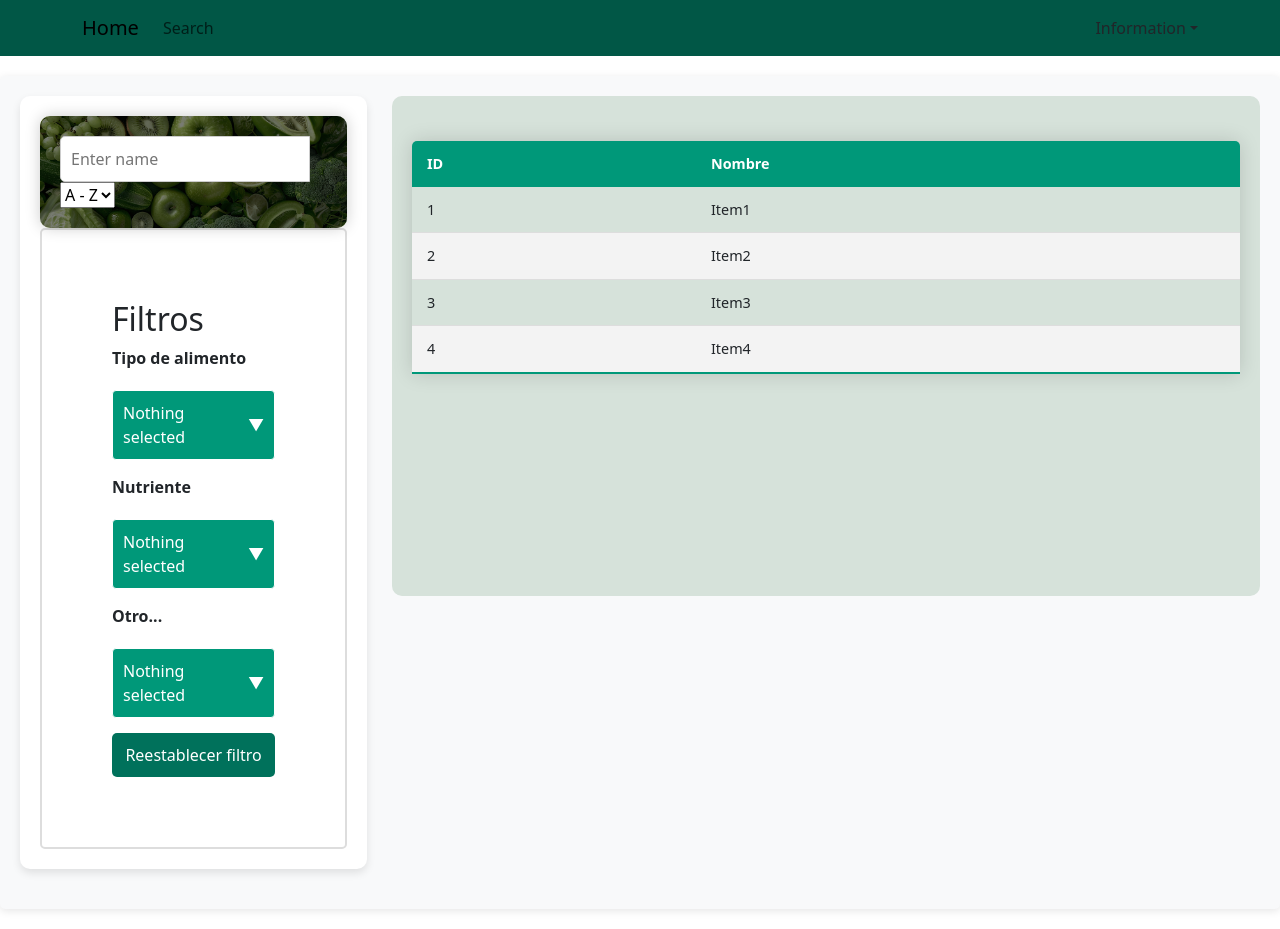
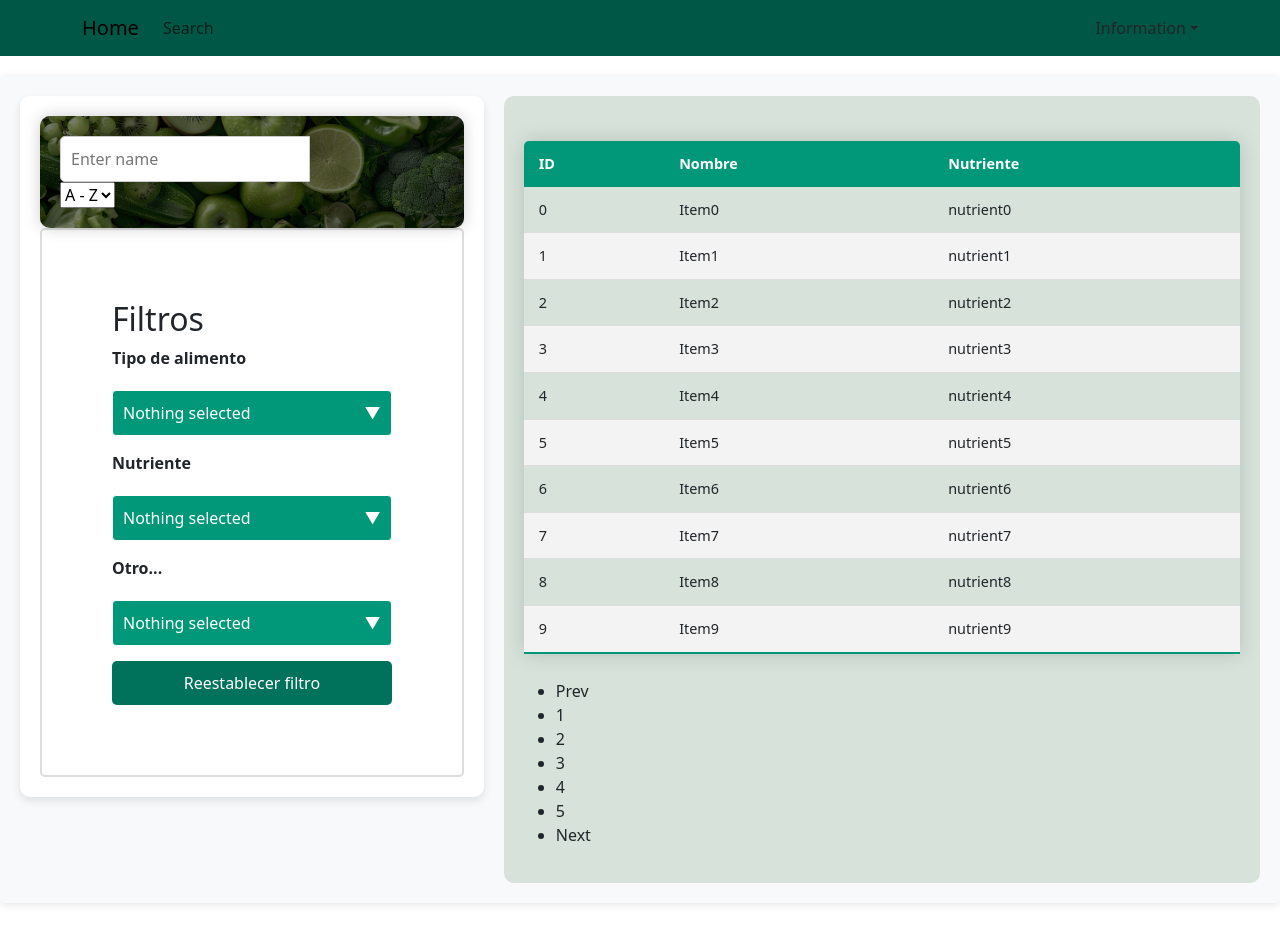
Before and after one commit to Pixoll/food-comp-db-frontend, a React (Create React App) app: page /search in a window 1280 px wide. Built offline with nearby package versions, Linux system fonts and the light colour scheme.

Commit message:
Add implementation of pagination

```diff
--- a/src/assets/css/_searchPage.css
+++ b/src/assets/css/_searchPage.css
@@ -9,7 +9,7 @@
 }
 
 .food-list {
-    width: 70%;
+    width: 62%;
     background-color: rgb(214, 226, 218);
     min-height: 500px;
     padding: 20px;
@@ -19,7 +19,7 @@
 }
 
 .filter-section {
-    width: 28%;
+    width: 38%;
     min-width: 320px;
     margin-right: 20px;
     margin-bottom: 20px;
--- a/src/core/components/search/FoodResultsTable.tsx
+++ b/src/core/components/search/FoodResultsTable.tsx
@@ -6,36 +6,91 @@ interface FoodResultsListProps {
 }
 
 const FoodResultsTable: React.FC<FoodResultsListProps> = ({ url }) => {
+  const data = [];
+
+for (let i = 0; i < 50; i++) {
+  data.push({ id: i, name: 'Item' + i , nutrient: 'nutrient'+ i});
+}
+
+  const [currentPage, setCurrentPage] = useState(1);
+  const recordsPerPage = 10;
+  const lastIndex = currentPage * recordsPerPage;
+  const firstIndex = lastIndex - recordsPerPage;
+  const records = data.slice(firstIndex, lastIndex);
+  const npage = Math.ceil(data.length / recordsPerPage);
+  const numbers = [...Array(npage + 1).keys()].slice(1);
+
   const navigate = useNavigate();
 
-  const data = [
-    { id: 1, name: "Item1" },
-    { id: 2, name: "Item2" },
-    { id: 3, name: "Item3" },
-    { id: 4, name: "Item4" },
-  ];
+  const handleRowClick = (id: number) => {
+    navigate(`/search/details/${id}`);
+  };
 
-  const handleRowClick = (id: number) => {
-    navigate('/search/details/${id}');
+  const prePage = () => {
+    if (currentPage !== 1) {
+      setCurrentPage(currentPage - 1);
+    }
+  };
+
+  const nextPage = () => {
+    if (currentPage !== npage) {
+      setCurrentPage(currentPage + 1);
+    }
+  };
+
+  const changePage = (n: number) => {
+    setCurrentPage(n);
   };
 
   return (
+    <div className="food-list">
       <table className="content-table-foods">
         <thead>
           <tr>
             <th>ID</th>
             <th>Nombre</th>
+            <th>Nutriente</th>
           </tr>
         </thead>
         <tbody>
-        {data.map((item) => (
+          {records.map((item) => (
             <tr key={item.id} onClick={() => handleRowClick(item.id)}>
               <td data-label="ID">{item.id}</td>
               <td data-label="Nombre">{item.name}</td>
+              <td data-label="Nombre">{item.nutrient}</td>
             </tr>
           ))}
         </tbody>
       </table>
+      <nav>
+        <ul className="pagination-table">
+          <li className="page-item-table">
+            <a href="#" className="page-link" onClick={prePage}>
+              Prev
+            </a>
+          </li>
+          {numbers.map((n, i) => (
+            <li
+              className={`page-item-table ${currentPage === n ? "active" : ""}`}
+              key={i}
+            >
+              <a
+                href="#"
+                className="page-link"
+                onClick={() => changePage(n)}
+              >
+                {n}
+              </a>
+            </li>
+          ))}
+          <li className="page-item-table">
+            <a href="#" className="page-link" onClick={nextPage}>
+              Next
+            </a>
+          </li>
+        </ul>
+      </nav>
+    </div>
   );
 };
 
--- a/src/pages/search/SearchPage.tsx
+++ b/src/pages/search/SearchPage.tsx
@@ -16,9 +16,7 @@ import "../../assets/css/_searchPage.css"
             <OrderByAndSearch />
             <FoodFilter />
           </div>
-          <div className="food-list">
             <FoodResultsTable url={url} />
-          </div>
         </div>
       </div>
     );
```
Lines whose indentation alone changed are shown as unchanged.
